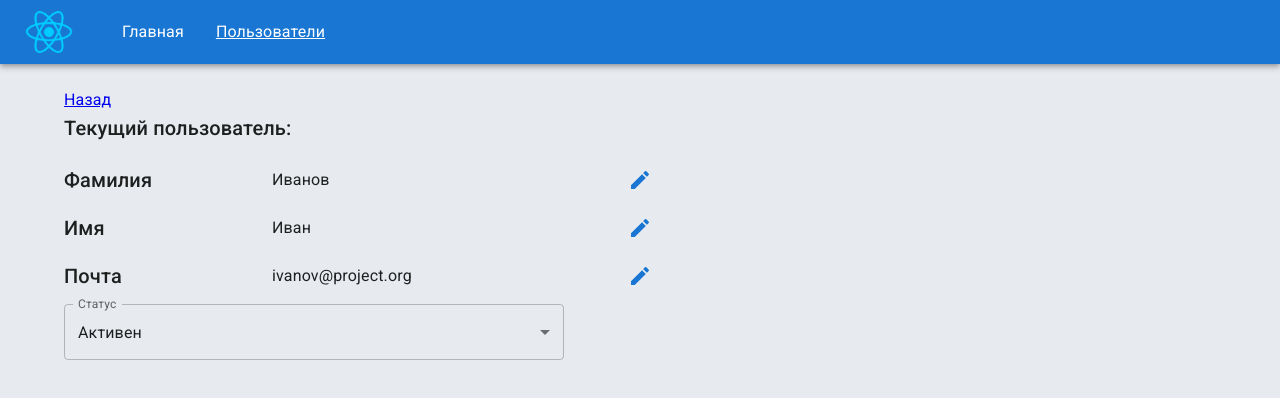
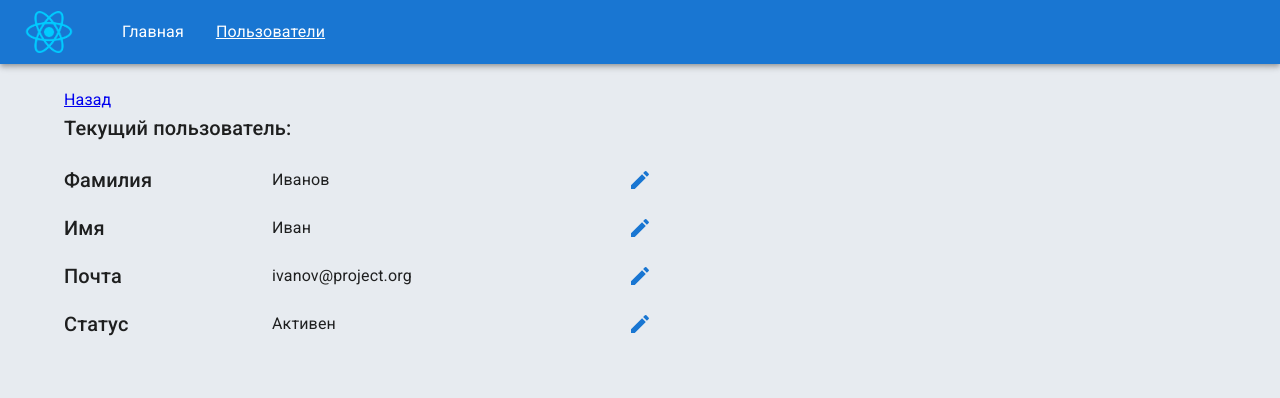
Before and after one commit to NataliaIlina/react-examples, a React app: page /users/1 in a window 1280 px wide. Shown: the top 398 px of the page. Built offline with nearby package versions, Linux system fonts and the light colour scheme.

Commit message:
20) Дорабатываем логику компонента EditableRow (теперь принимает любое поле ввода, а не только инпут)

```diff
--- a/src/pages/CurrentUser/CurrentUser.tsx
+++ b/src/pages/CurrentUser/CurrentUser.tsx
@@ -1,15 +1,16 @@
 import React, { useCallback, useMemo, useState } from 'react';
 import { Link, useParams } from 'react-router-dom';
 
-import { SelectChangeEvent, Stack } from '@mui/material';
-import Box from '@mui/material/Box';
+import { Stack } from '@mui/material';
 
-import { STATUS_OPTIONS } from 'src/constants/common';
+import { STATUS_OPTIONS, STATUS_TITLE } from 'src/constants/common';
 import { users } from 'src/mock';
 import { IUserStatus } from 'src/types';
 
 import EditableRow from 'ui/EditableRow/EditableRow';
 import Select from 'ui/Select/Select';
+import { ISelectChangeEvent } from 'ui/Select/types';
+import TextField from 'ui/TextField/TextField';
 import Typography from 'ui/Typography/Typography';
 
 const CurrentUser = () => {
@@ -19,11 +20,21 @@ const CurrentUser = () => {
     return users.find((item) => item.id === Number(userId));
   }, [userId]);
 
-  const [status, setStatus] = useState(user?.status);
+  const [userValues, setUserValues] = useState(user);
 
-  const onSelectChange = useCallback((e: SelectChangeEvent) => {
-    setStatus(e.target.value as IUserStatus);
-  }, []);
+  const onSelectChange = useCallback(
+    (e: ISelectChangeEvent) => {
+      setUserValues({ ...userValues, status: e.target.value as IUserStatus });
+    },
+    [userValues]
+  );
+
+  const onChange = useCallback(
+    (name: string) => (e: React.ChangeEvent<HTMLInputElement>) => {
+      setUserValues({ ...userValues, [name]: e.target.value });
+    },
+    [userValues]
+  );
 
   return (
     <div>
@@ -34,19 +45,39 @@ const CurrentUser = () => {
       </Typography>
 
       <Stack gap="8px">
-        <EditableRow label="Фамилия" value={user.lastName} />
-        <EditableRow label="Имя" value={user.firstName} />
-        <EditableRow label="Почта" value={user.email} />
+        <EditableRow label="Фамилия" value={user.lastName}>
+          <TextField
+            size="small"
+            margin="none"
+            value={userValues.firstName}
+            onChange={onChange('firstName')}
+          />
+        </EditableRow>
+        <EditableRow label="Имя" value={user.firstName}>
+          <TextField
+            size="small"
+            margin="none"
+            value={userValues.lastName}
+            onChange={onChange('lastName')}
+          />
+        </EditableRow>
+        <EditableRow label="Почта" value={user.email}>
+          <TextField
+            size="small"
+            margin="none"
+            value={userValues.email}
+            onChange={onChange('email')}
+          />
+        </EditableRow>
 
-        <Box width="500px">
+        <EditableRow label="Статус" value={STATUS_TITLE[user.status]}>
           <Select
-            label="Статус"
             id="status"
             options={STATUS_OPTIONS}
-            value={status}
+            value={userValues.status}
             onChange={onSelectChange}
           />
-        </Box>
+        </EditableRow>
       </Stack>
     </div>
   );
--- a/src/ui/EditableRow/EditableRow.tsx
+++ b/src/ui/EditableRow/EditableRow.tsx
@@ -1,4 +1,4 @@
-import { ChangeEvent, useCallback, useState } from 'react';
+import { ChangeEvent, ReactNode, useCallback, useState } from 'react';
 
 import { TextFieldProps } from '@mui/material/TextField';
 import Typography from '@mui/material/Typography';
@@ -11,11 +11,11 @@ import TextField from 'ui/TextField/TextField';
 interface IProps {
   label: string;
   value: string;
+  children: ReactNode;
 }
 
-const EditableRow = ({ label, value }: IProps) => {
+const EditableRow = ({ label, value, children }: IProps) => {
   const [isActive, setActive] = useState(false);
-  const [fieldValue, setFieldValue] = useState(value);
 
   const onEditIconClick = useCallback(() => {
     setActive(true);
@@ -29,11 +29,6 @@ const EditableRow = ({ label, value }: IProps) => {
     setActive(false);
   }, []);
 
-  const onInputChange = useCallback(
-    (e: ChangeEvent<HTMLInputElement>) => setFieldValue(e.target.value),
-    []
-  );
-
   return (
     <Flex alignItems="center" gap="8px">
       <StyledLabel>
@@ -41,11 +36,7 @@ const EditableRow = ({ label, value }: IProps) => {
       </StyledLabel>
 
       <StyledValueWrapper>
-        {isActive ? (
-          <TextField size="small" margin="none" value={fieldValue} onChange={onInputChange} />
-        ) : (
-          <Typography variant="body1">{value}</Typography>
-        )}
+        {isActive ? children : <Typography variant="body1">{value}</Typography>}
       </StyledValueWrapper>
 
       <Flex width="80px" justifyContent="flex-end">
--- a/src/ui/Select/Select.tsx
+++ b/src/ui/Select/Select.tsx
@@ -1,17 +1,22 @@
 import MuiFormControl from '@mui/material/FormControl';
 import MuiInputLabel from '@mui/material/InputLabel';
 import MuiMenuItem from '@mui/material/MenuItem';
-import MuiSelect, { SelectProps } from '@mui/material/Select';
+import MuiSelect from '@mui/material/Select';
 
-interface ISelectProps extends SelectProps {
-  options: { value: string; label: string }[];
-}
+import { ISelectProps } from 'ui/Select/types';
 
 const Select = ({ label = '', id, options, value, onChange }: ISelectProps) => {
   return (
     <MuiFormControl fullWidth>
       <MuiInputLabel id={`${id}-label`}>{label}</MuiInputLabel>
-      <MuiSelect labelId={`${id}-label`} id={id} value={value} label={label} onChange={onChange}>
+      <MuiSelect
+        size="small"
+        labelId={`${id}-label`}
+        id={id}
+        value={value}
+        label={label}
+        onChange={onChange}
+      >
         {options.map((option) => (
           <MuiMenuItem value={option.value} key={option.value}>
             {option.label}
--- /dev/null
+++ b/src/ui/Select/types.ts
@@ -0,0 +1,7 @@
+import type { SelectChangeEvent, SelectProps } from '@mui/material/Select';
+
+export interface ISelectProps extends SelectProps {
+  options: { value: string; label: string }[];
+}
+
+export type ISelectChangeEvent = SelectChangeEvent;
```
